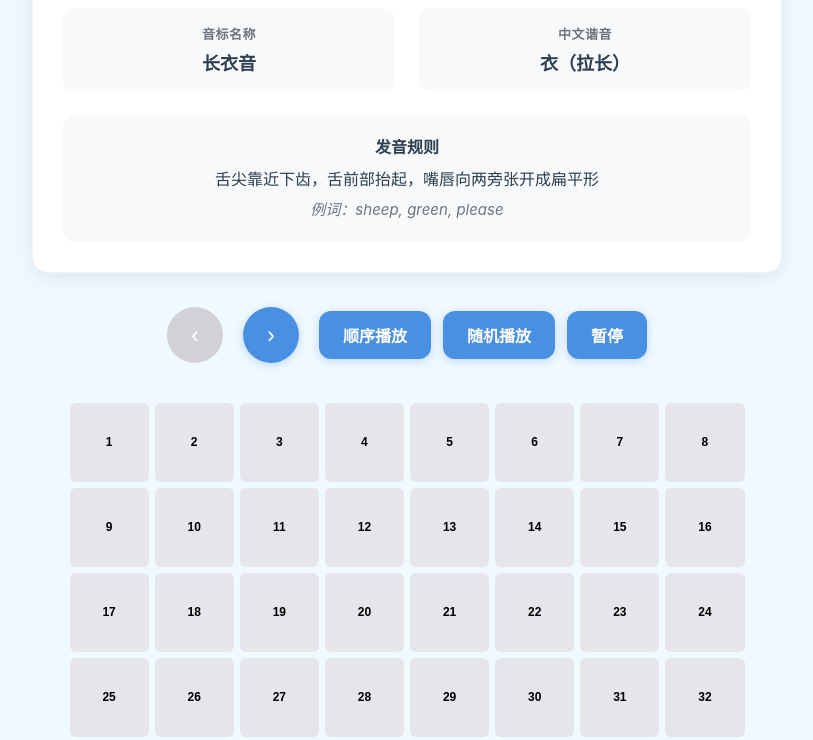
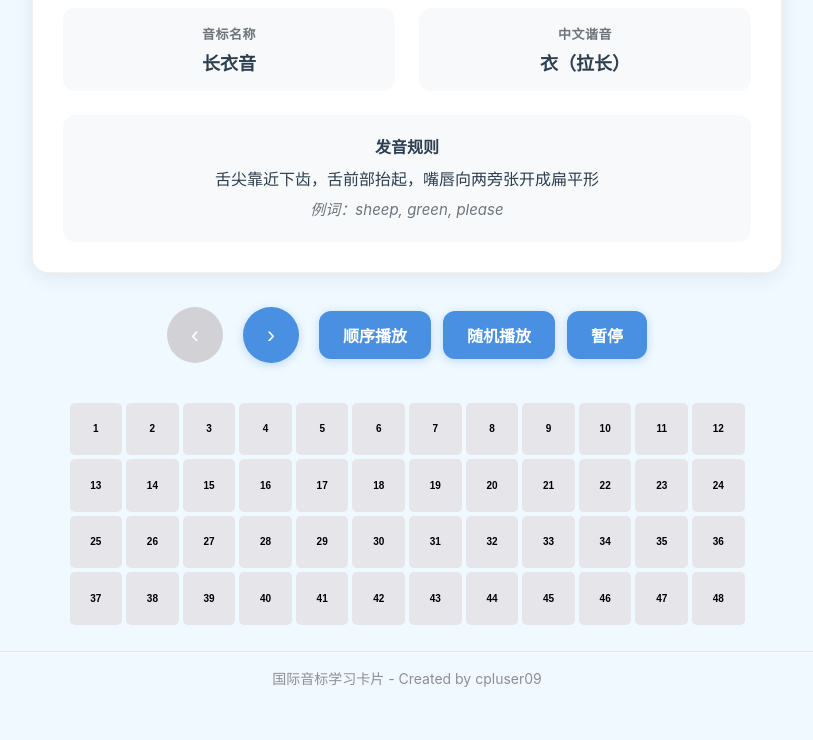
Before and after one commit to cpluser09/ipa-cards-web, a website: page index.html in a window 1280 px wide. Shown: the part 194-934 px from the top of the page, without its empty margins (233-1046 px from the left). After the commit the page ends 898 px from the top, so only its background shows below. Drawn offline with Linux system fonts and the light colour scheme.

Commit message:
缩小按钮大小以适应iPad显示

```diff
--- a/index.html
+++ b/index.html
@@ -184,8 +184,8 @@
 
         .index-section {
             display: grid;
-            grid-template-columns: repeat(8, 1fr); /* 减少每行列数，让按钮在iPad上更易显示 */
-            gap: 6px; /* 减少间距 */
+            grid-template-columns: repeat(12, 1fr); /* 恢复12列，配合更小的按钮 */
+            gap: 4px; /* 进一步减少间距 */
             width: 90%;
             max-width: 1000px;
             margin: 16px auto; /* 减少margin */
@@ -193,17 +193,18 @@
 
         .index-btn {
             aspect-ratio: 1;
-            border-radius: 6px; /* 减小圆角 */
+            border-radius: 5px; /* 进一步减小圆角 */
             background-color: #e5e5ea;
             color: #000000;
             border: none;
-            font-size: 12px; /* 减小字体 */
+            font-size: 10px; /* 进一步减小字体 */
             font-weight: 600;
             cursor: pointer;
             transition: background-color 0.3s, transform 0.2s;
             display: flex;
             align-items: center;
             justify-content: center;
+            padding: 2px; /* 减小内边距 */
         }
 
         .index-btn:hover {
```
